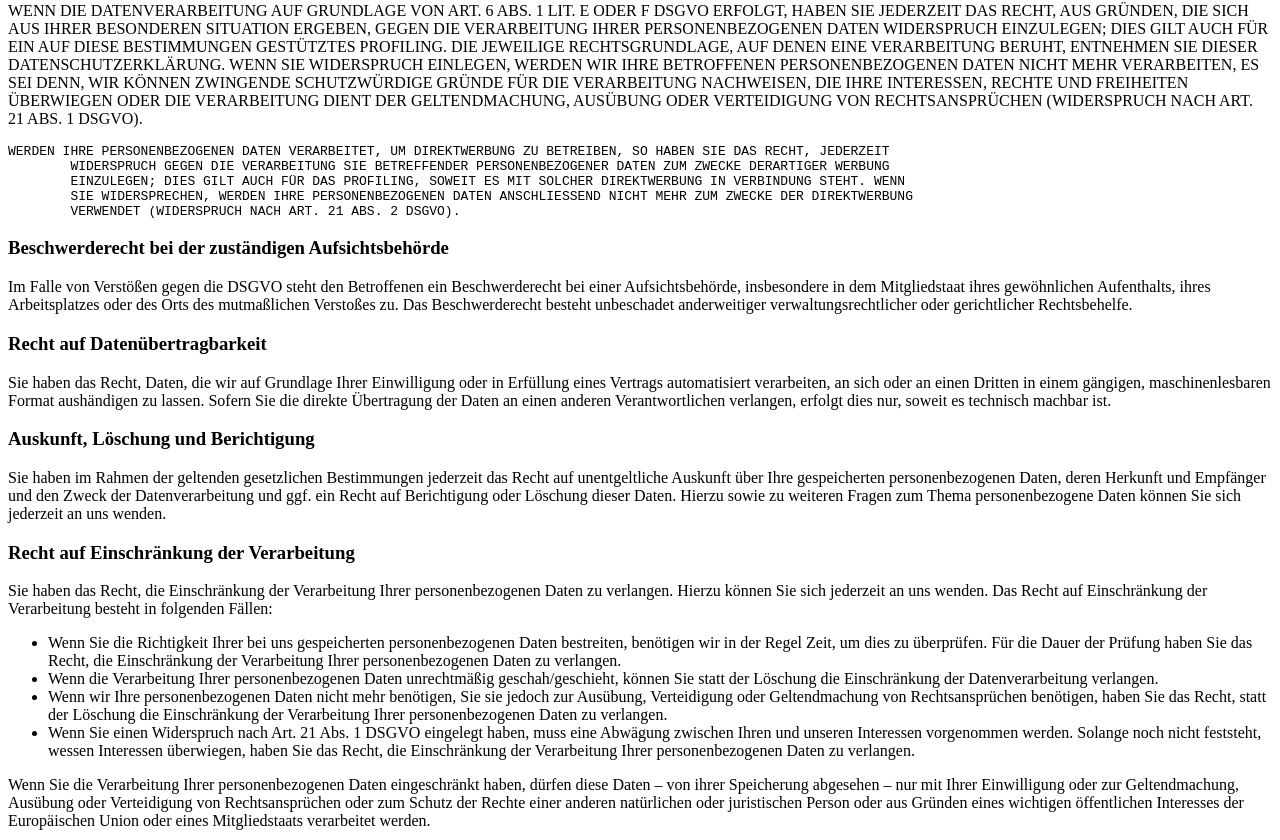
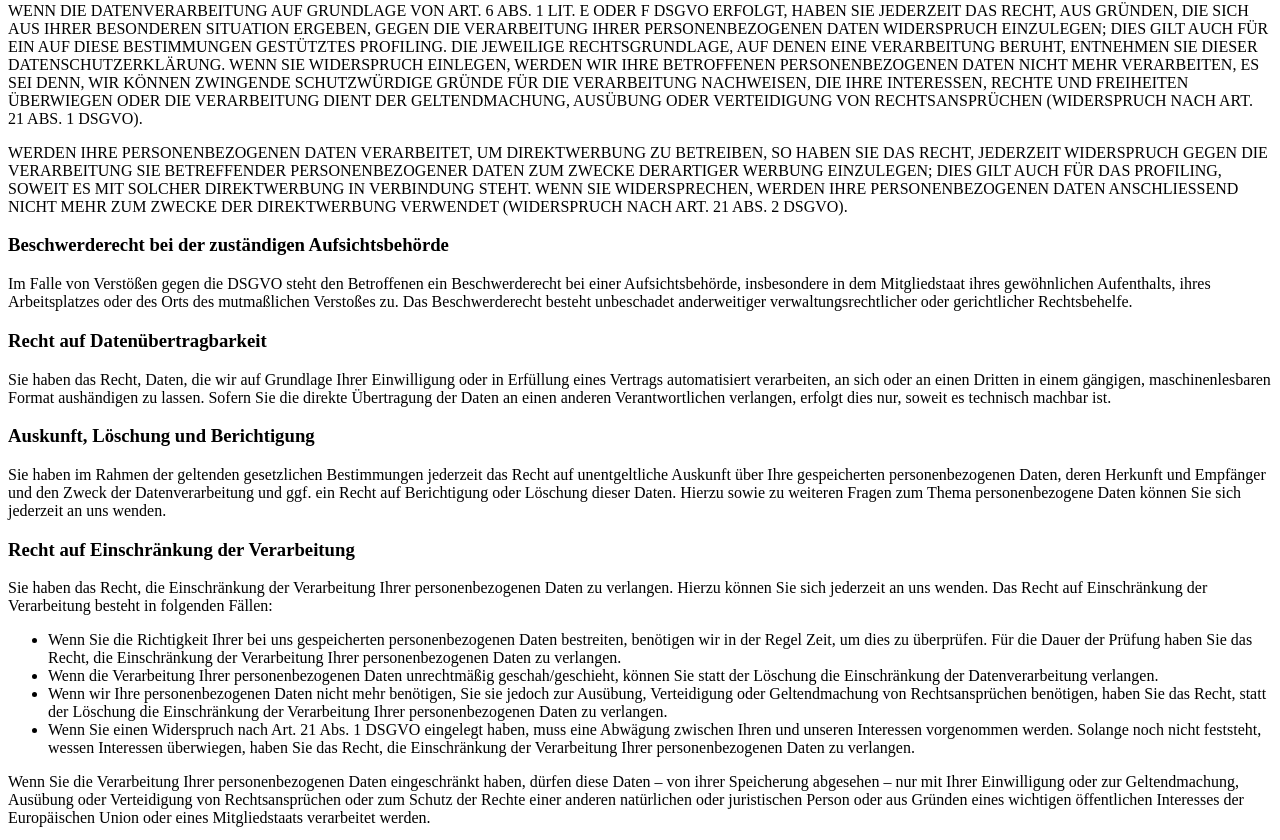
Before and after one commit to refy02/Portfolio, a plain HTML site: page 01_HTML/datenschutz.html in a window 1280 px wide. Shown: the part 3433-4273 px from the top of the page. Drawn offline with Linux system fonts and the light colour scheme.

Commit message:
Update datenschutz.html

```diff
--- a/01_HTML/datenschutz.html
+++ b/01_HTML/datenschutz.html
@@ -88,11 +88,11 @@
         VERARBEITUNG NACHWEISEN, DIE IHRE INTERESSEN, RECHTE UND FREIHEITEN &Uuml;BERWIEGEN ODER DIE VERARBEITUNG DIENT
         DER GELTENDMACHUNG, AUS&Uuml;BUNG ODER VERTEIDIGUNG VON RECHTSANSPR&Uuml;CHEN (WIDERSPRUCH NACH ART. 21 ABS. 1
         DSGVO).</p>
-    <pre>WERDEN IHRE PERSONENBEZOGENEN DATEN VERARBEITET, UM DIREKTWERBUNG ZU BETREIBEN, SO HABEN SIE DAS RECHT, JEDERZEIT
+    <p>WERDEN IHRE PERSONENBEZOGENEN DATEN VERARBEITET, UM DIREKTWERBUNG ZU BETREIBEN, SO HABEN SIE DAS RECHT, JEDERZEIT
         WIDERSPRUCH GEGEN DIE VERARBEITUNG SIE BETREFFENDER PERSONENBEZOGENER DATEN ZUM ZWECKE DERARTIGER WERBUNG
         EINZULEGEN; DIES GILT AUCH F&Uuml;R DAS PROFILING, SOWEIT ES MIT SOLCHER DIREKTWERBUNG IN VERBINDUNG STEHT. WENN
         SIE WIDERSPRECHEN, WERDEN IHRE PERSONENBEZOGENEN DATEN ANSCHLIESSEND NICHT MEHR ZUM ZWECKE DER DIREKTWERBUNG
-        VERWENDET (WIDERSPRUCH NACH ART. 21 ABS. 2 DSGVO).</pre>
+        VERWENDET (WIDERSPRUCH NACH ART. 21 ABS. 2 DSGVO).</p>
     <h3>Beschwerde&shy;recht bei der zust&auml;ndigen Aufsichts&shy;beh&ouml;rde</h3>
     <p>Im Falle von Verst&ouml;&szlig;en gegen die DSGVO steht den Betroffenen ein Beschwerderecht bei einer
         Aufsichtsbeh&ouml;rde, insbesondere in dem Mitgliedstaat ihres gew&ouml;hnlichen Aufenthalts, ihres
```
